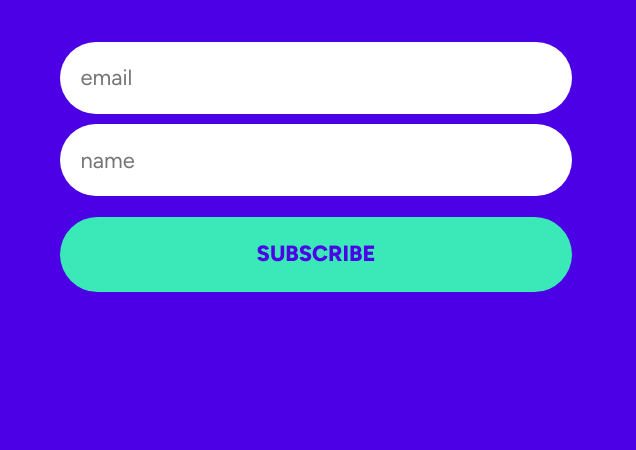
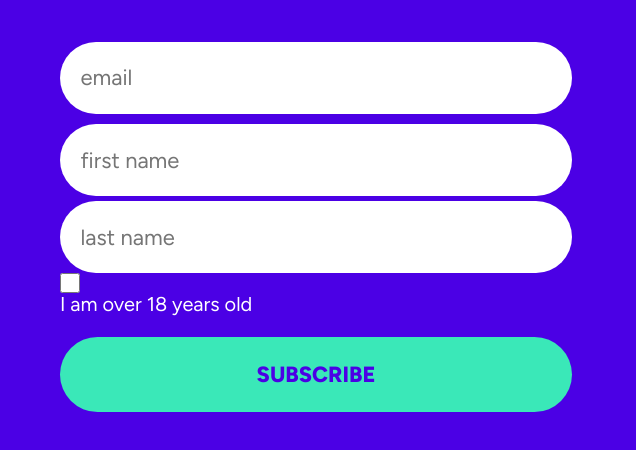
Before and after one commit to Abiha-Hussain-ITMD-362/project1, a plain HTML site: page index.html in a window 1280 px wide. Shown: the part 336-786 px from the top of the page, 644-1280 px from the left. Drawn offline with Linux system fonts and the light colour scheme.

Commit message:
Update index.html

```diff
--- a/index.html
+++ b/index.html
@@ -18,10 +18,16 @@
         <input type="email" name="email" pattern="^.+@.+$" placeholder="email">
       </div>
       <div id="input-name">
-        <input type="text" name="name" placeholder="name">
+        <input type="text" name="name" placeholder="first name">
       </div>
-        <input type="submit" name="subscribe" id="subscribe" value="Subscribe">
-
+      <div id="input-name">
+        <input type="text" name="name" placeholder="last name">
+      </div>
+      <div id="input-age-verification">
+        <input type="checkbox" id="age-verification" name="age-verification" value="18">
+        <label for="age-verification">I am over 18 years old</label>
+      </div>
+      <input type="submit" name="subscribe" id="subscribe" value="Subscribe">
     </div>
   </body>
 </html>
```
